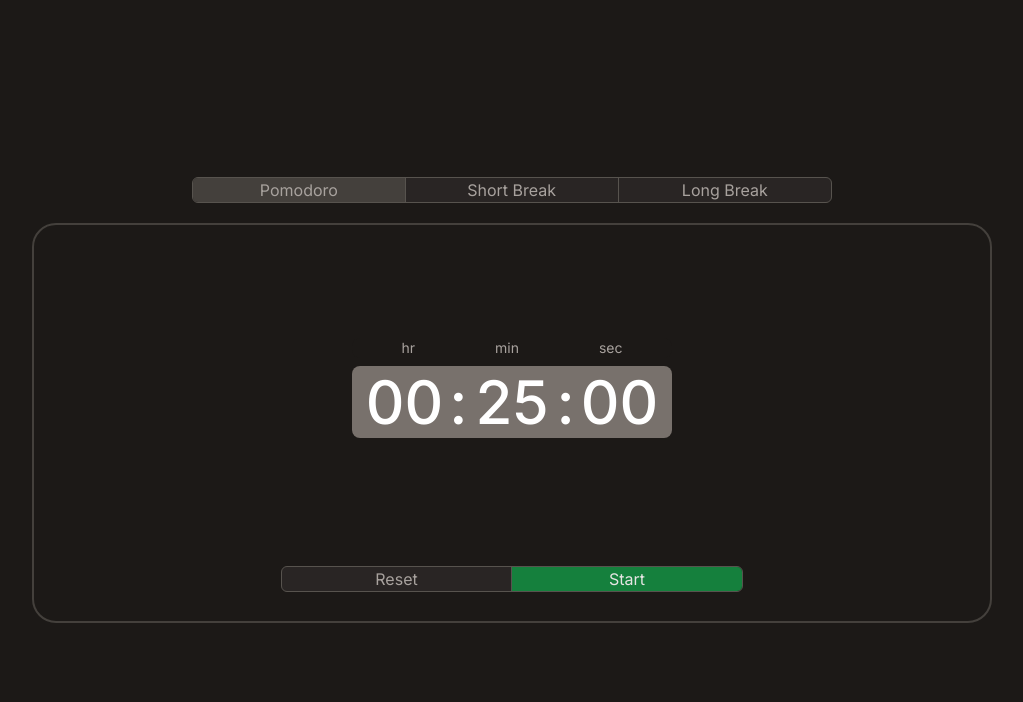
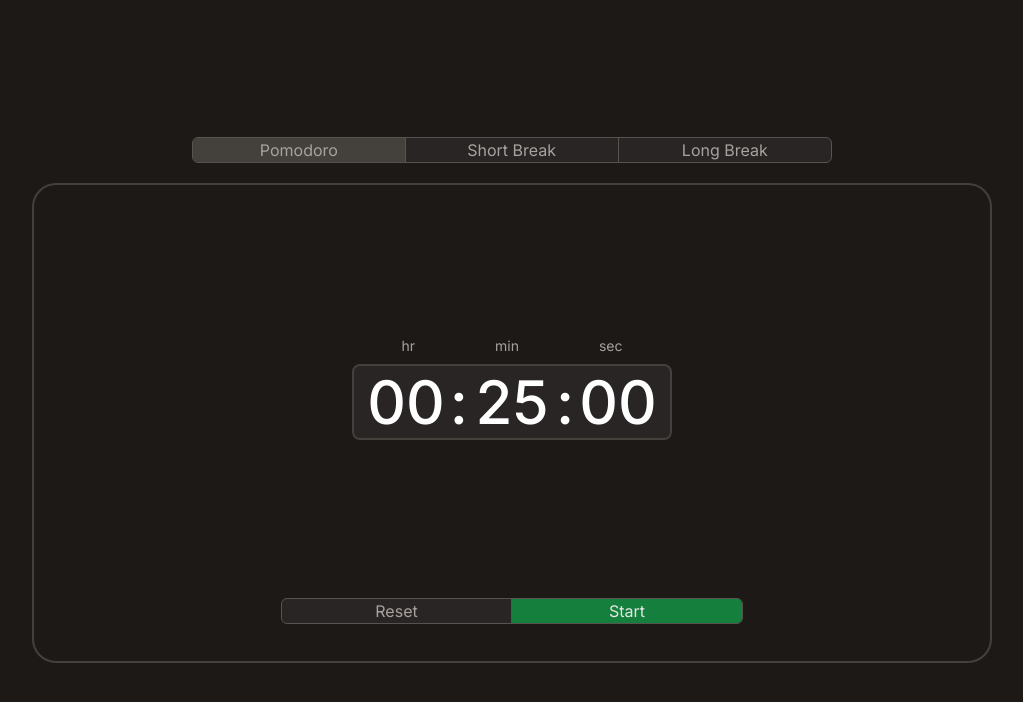
Before and after one commit to paradimes/pomodoro, a React (Vite) app in the folder client/: page / in a window 1280 px wide. Shown: the top 702 px of the page, without its empty margins (128-1151 px from the left). Built offline with nearby package versions, Linux system fonts and the light colour scheme.

Commit message:
added height to main timer container to fix timer overfill issue

```diff
--- a/client/src/components/Pomodoro.tsx
+++ b/client/src/components/Pomodoro.tsx
@@ -186,7 +186,7 @@
   return (
     <div
       id="main-container"
-      className=" w-11/12 sm:w-4/5 md:w-3/4 2xl:w-1/2 h-1/2 p-4 pb-6 flex flex-col items-center justify-center
+      className=" w-11/12 sm:w-4/5 md:w-3/4 2xl:w-1/2 h-3/5 p-4 pb-6 flex flex-col items-center justify-center
          bg-stone-900 border-2 border-stone-700 rounded-3xl"
     >
       <div
@@ -243,7 +243,7 @@
               <span>min</span>
               <span>sec</span>
             </div>
-            <div className=" w-full flex flex-row items-center justify-center bg-stone-500 rounded-lg px-2  ">
+            <div className=" w-full flex flex-row items-center justify-center bg-stone-800 rounded-lg px-2 border-2 border-stone-700 ">
               <input
                 disabled={!reset}
                 className={`text-6xl font-medium text-white bg-transparent text-center border-none outline-none focus:bg-orange-400 focus:bg-opacity-80 w-1/3`}
```
